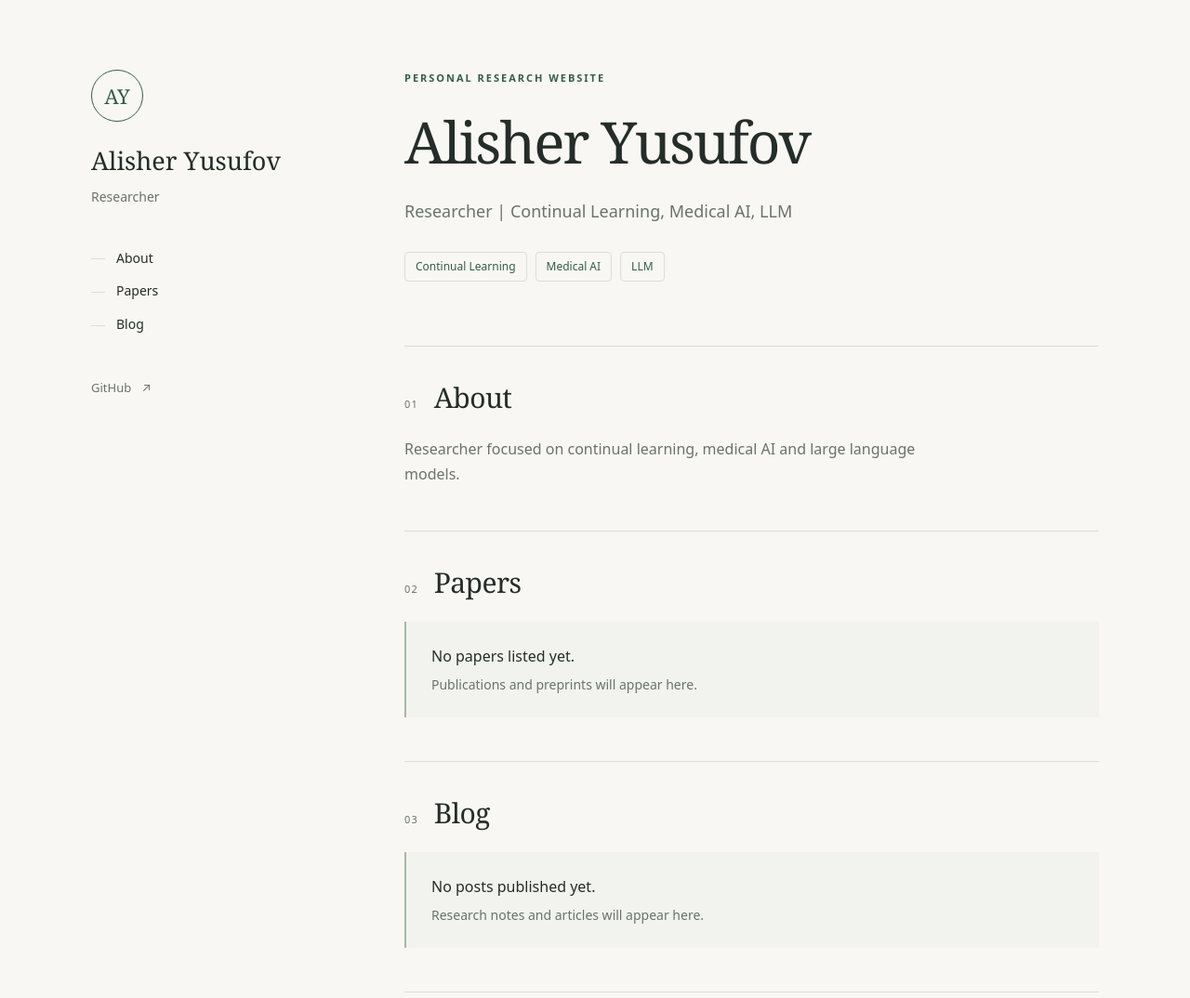
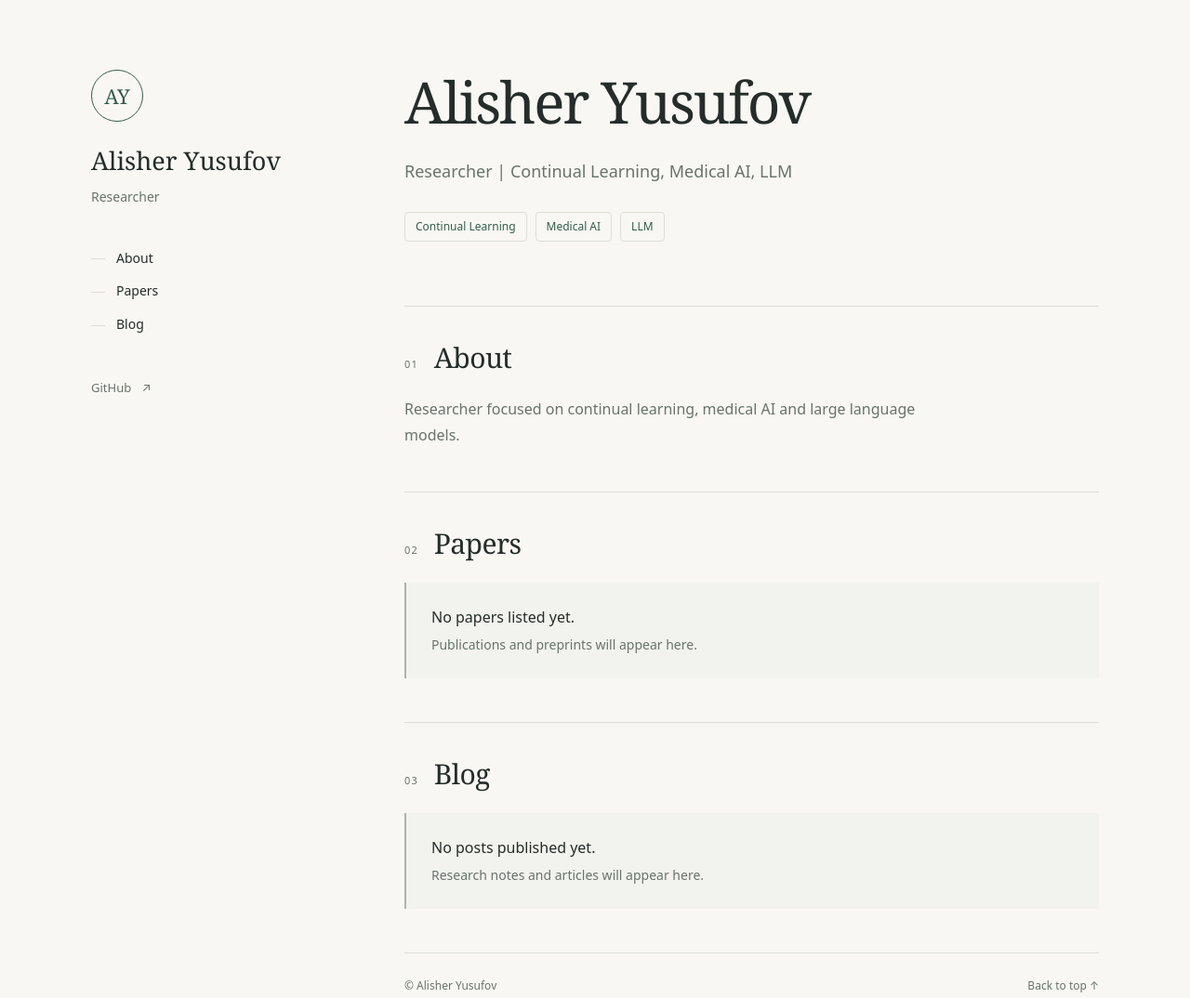
Before and after one commit to alisheryusufov/alisheryusufov.github.io, a plain HTML site: page index.html in a window 1280 px wide. Shown: the top 1074 px of the page at 93% size. Drawn offline with Linux system fonts and the light colour scheme.

```diff
--- a/index.html
+++ b/index.html
@@ -28,7 +28,7 @@ section.content{border-top:1px solid var(--line);padding:37px 0 47px}.section-he
 <a class="github" href="https://github.com/alisheryusufov">GitHub <span aria-hidden="true">↗</span></a>
 </header>
 <main id="main">
-<div class="hero"><p class="eyebrow">Personal research website</p><h1>Alisher Yusufov</h1><p class="intro">Researcher | Continual Learning, Medical AI, LLM</p><div class="topics" aria-label="Research interests"><span>Continual Learning</span><span>Medical AI</span><span>LLM</span></div></div>
+<div class="hero"><h1>Alisher Yusufov</h1><p class="intro">Researcher | Continual Learning, Medical AI, LLM</p><div class="topics" aria-label="Research interests"><span>Continual Learning</span><span>Medical AI</span><span>LLM</span></div></div>
 <section class="content" id="about"><div class="section-head"><span class="number" aria-hidden="true">01</span><h2>About</h2></div><p class="about-text">Researcher focused on continual learning, medical AI and large language models.</p></section>
 <section class="content" id="papers"><div class="section-head"><span class="number" aria-hidden="true">02</span><h2>Papers</h2></div><div class="empty"><p class="empty-title">No papers listed yet.</p><p>Publications and preprints will appear here.</p></div></section>
 <section class="content" id="blog"><div class="section-head"><span class="number" aria-hidden="true">03</span><h2>Blog</h2></div><div class="empty"><p class="empty-title">No posts published yet.</p><p>Research notes and articles will appear here.</p></div></section>
```
